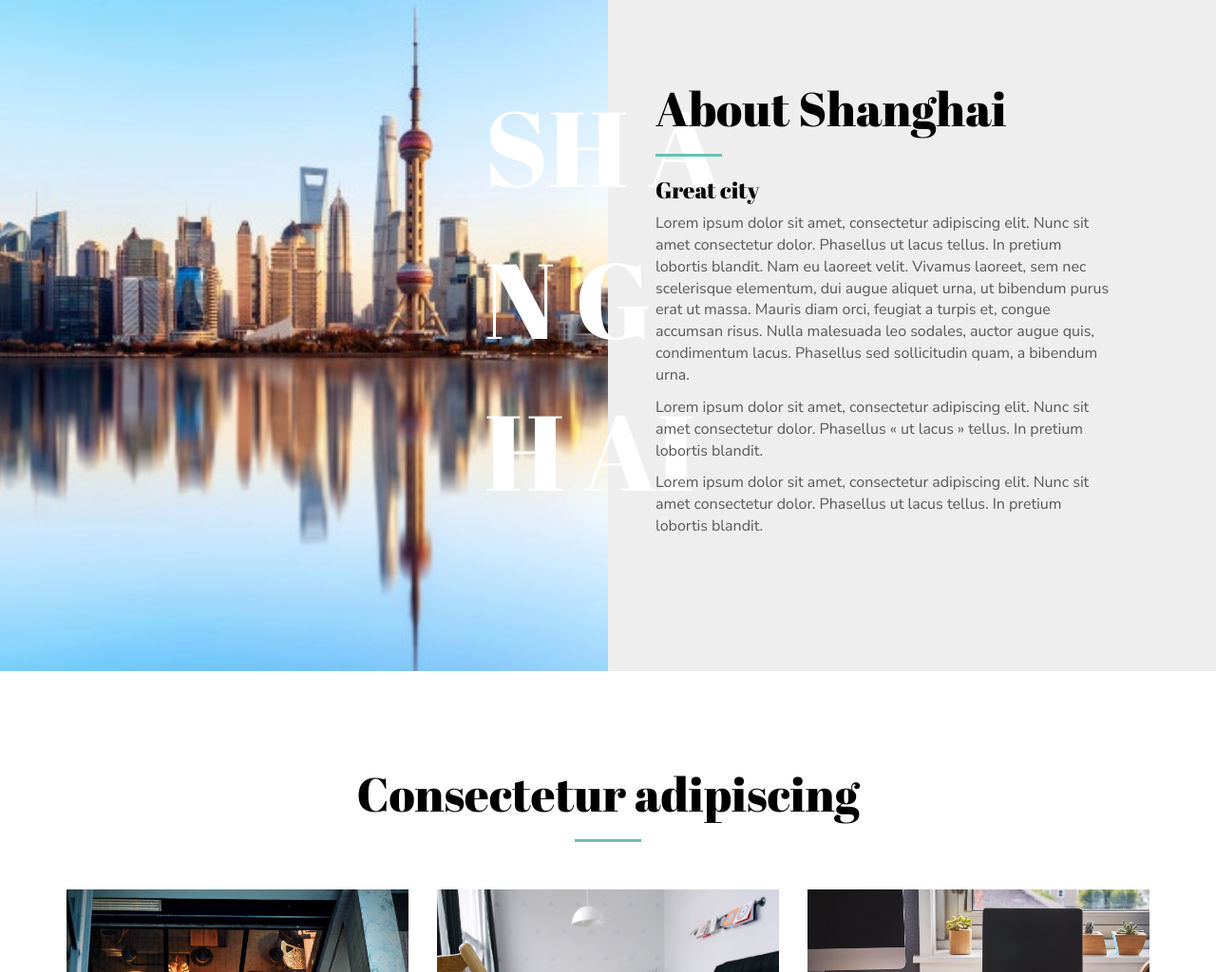
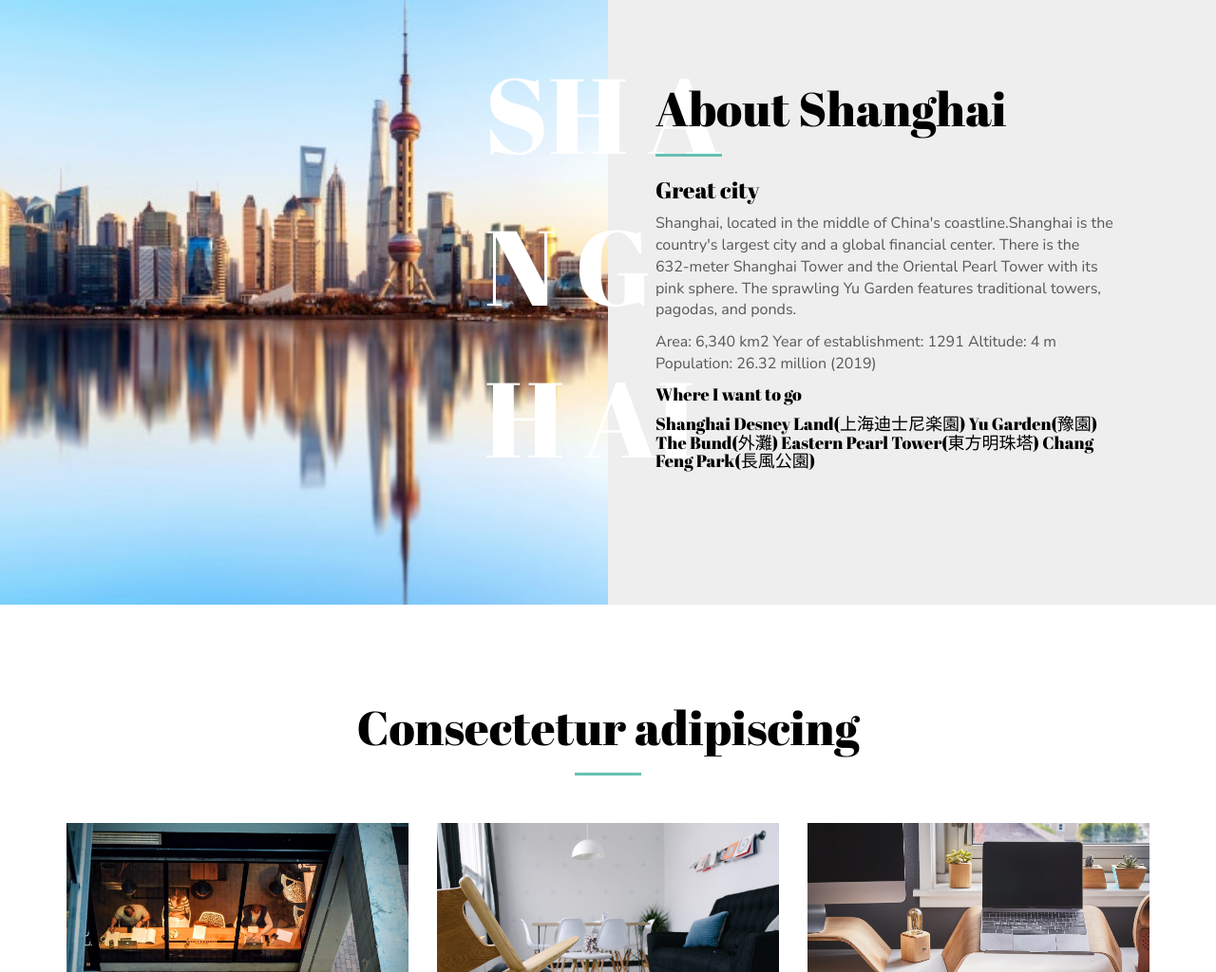
Before and after one commit to qi1hai3/web, a plain HTML site: page index.html in a window 1280 px wide. Shown: the part 1091-2115 px from the top of the page at 95% size. Drawn offline with Linux system fonts and the light colour scheme.

Commit message:
Update index.html

```diff
--- a/index.html
+++ b/index.html
@@ -115,15 +115,20 @@
             <div class="col-md-6 col-md-offset-6 text-column">
                 <h2>About Shanghai</h2>
                 <h3>Great city</h3>
-                <p>Lorem ipsum dolor sit amet, consectetur adipiscing elit. Nunc sit amet consectetur dolor. Phasellus ut
-                    lacus tellus. In pretium lobortis blandit. Nam eu laoreet velit. Vivamus laoreet, sem nec scelerisque
-                    elementum, dui augue aliquet urna, ut bibendum purus erat ut massa. Mauris diam orci, feugiat a turpis
-                    et, congue accumsan risus. Nulla malesuada leo sodales, auctor augue quis, condimentum lacus. Phasellus
-                    sed sollicitudin quam, a bibendum urna.</p>
-                <p>Lorem ipsum dolor sit amet, consectetur adipiscing elit. Nunc sit amet consectetur dolor. Phasellus «
-                    ut lacus » tellus. In pretium lobortis blandit.</p>
-                <p>Lorem ipsum dolor sit amet, consectetur adipiscing elit. Nunc sit amet consectetur dolor. Phasellus ut
-                    lacus tellus. In pretium lobortis blandit.</p>
+                <p>Shanghai, located in the middle of China's coastline.Shanghai is the country's largest city and a global financial center.  There is the 632-meter Shanghai Tower and the Oriental Pearl Tower with its pink sphere. The sprawling Yu Garden features traditional towers, pagodas, and ponds.
+</p>
+              <p>Area: 6,340 km2
+Year of establishment: 1291
+Altitude: 4 m
+Population: 26.32 million (2019)
+</p>
+              <h4>Where I want to go<h4>
+                <p>Shanghai Desney Land(上海迪士尼楽園)
+                Yu Garden(豫園)
+                The Bund(外灘)
+                Eastern Pearl Tower(東方明珠塔)
+                Chang Feng Park(長風公園)</p>
+                <p></p>
 
             </div>
         </div>
@@ -271,6 +276,8 @@ document.addEventListener("DOMContentLoaded", function (event) {
 
                 </div>
 
+
+
                 <div class="col-md-4">
                      <div>
                        <h4>Thank you for watching!!</h4>
```
